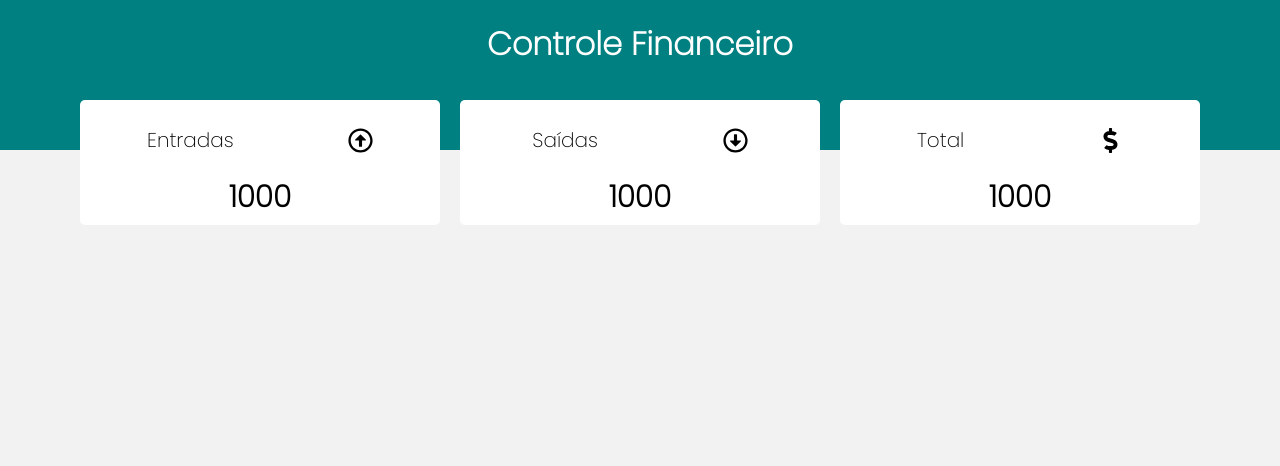
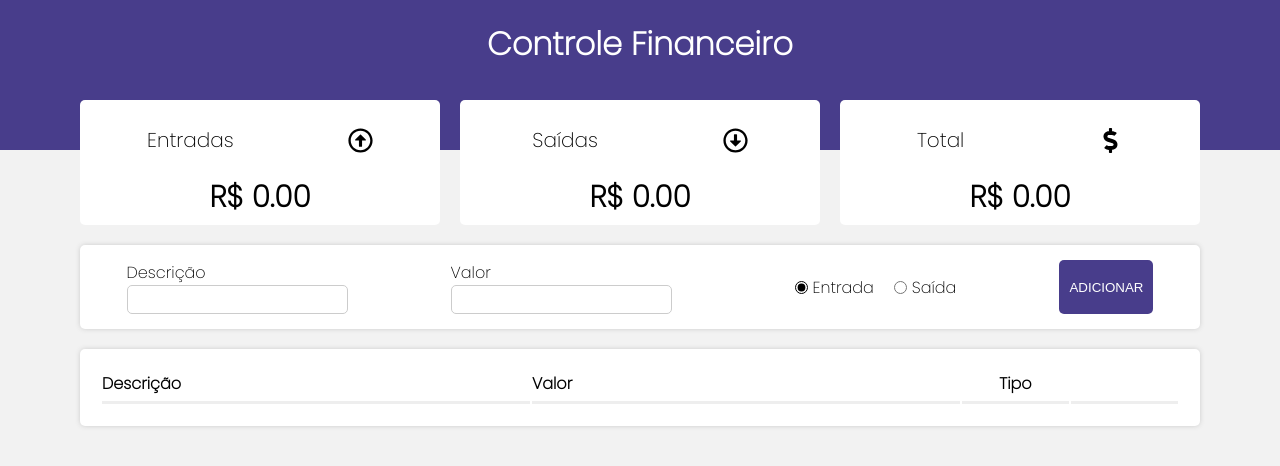
Before and after one commit to MatheusAndradeMelo/Financial-System---React, a React (Create React App) app: page / in a window 1280 px wide. Shown: the top 466 px of the page. Built offline with nearby package versions, Linux system fonts and the light colour scheme.

Commit message:
last commit

```diff
--- a/src/App.js
+++ b/src/App.js
@@ -1,13 +1,54 @@
-import React from 'react';
-import GlobalStyle from './styles/global';
-import Header from './components/Header';
-import Resume from './components/Header/Resume';
+import React, { useEffect, useState } from "react";
+import GlobalStyle from "./styles/global";
+import Header from "./components/Header";
+import Resume from "./components/Header/Resume";
+import Form from "./components/Form";
 
 const App = () => {
+  const data = localStorage.getItem("transactions");
+  const [transactionsList, setTransactionsList] = useState(
+    data ? JSON.parse(data) : []
+  );
+  const [income, setIncome] = useState(0);
+  const [expense, setExpense] = useState(0);
+  const [total, setTotal] = useState(0);
+
+  useEffect(() => {
+    const amountExpense = transactionsList
+      .filter((item) => item.expense)
+      .map((transaction) => Number(transaction.amount));
+
+    const amountIncome = transactionsList
+      .filter((item) => !item.expense)
+      .map((transaction) => Number(transaction.amount));
+
+    const expense = amountExpense.reduce((acc, cur) => acc + cur, 0).toFixed(2);
+    const income = amountIncome.reduce((acc, cur) => acc + cur, 0).toFixed(2);
+
+    const total = Math.abs(income - expense).toFixed(2);
+
+    setIncome(`R$ ${income}`);
+    setExpense(`R$ ${expense}`);
+    setTotal(`${Number(income) < Number(expense) ? "-" : ""}R$ ${total}`);
+  }, [transactionsList]);
+
+  const handleAdd = (transaction) => {
+    const newArrayTransactions = [...transactionsList, transaction];
+
+    setTransactionsList(newArrayTransactions);
+
+    localStorage.setItem("transactions", JSON.stringify(newArrayTransactions));
+  };
+
   return (
     <>
       <Header />
-            <Resume />
+      <Resume income={income} expense={expense} total={total} />
+      <Form
+        handleAdd={handleAdd}
+        transactionsList={transactionsList}
+        setTransactionsList={setTransactionsList}
+      />
       <GlobalStyle />
     </>
   );
--- /dev/null
+++ b/src/components/Form/index.js
@@ -0,0 +1,73 @@
+import React, { useState } from "react";
+import Grid from "../Grid";
+import * as C from "./styles";
+
+const Form = ({ handleAdd, transactionsList, setTransactionsList }) => {
+  const [desc, setDesc] = useState("");
+  const [amount, setAmount] = useState("");
+  const [isExpense, setExpense] = useState(false);
+
+  const generateID = () => Math.round(Math.random() * 1000);
+
+  const handleSave = () => {
+    if (!desc || !amount) {
+      alert("Informe a descrição e o valor!");
+      return;
+    } else if (amount < 1) {
+      alert("O valor tem que ser positivo!");
+      return;
+    }
+
+    const transaction = {
+      id: generateID(),
+      desc: desc,
+      amount: amount,
+      expense: isExpense,
+    };
+
+    handleAdd(transaction);
+
+    setDesc("");
+    setAmount("");
+  };
+
+  return (
+    <>
+      <C.Container>
+        <C.InputContent>
+          <C.Label>Descrição</C.Label>
+          <C.Input value={desc} onChange={(e) => setDesc(e.target.value)} />
+        </C.InputContent>
+        <C.InputContent>
+          <C.Label>Valor</C.Label>
+          <C.Input
+            value={amount}
+            type="number"
+            onChange={(e) => setAmount(e.target.value)}
+          />
+        </C.InputContent>
+        <C.RadioGroup>
+          <C.Input
+            type="radio"
+            id="rIncome"
+            defaultChecked
+            name="group1"
+            onChange={() => setExpense(!isExpense)}
+          />
+          <C.Label htmlFor="rIncome">Entrada</C.Label>
+          <C.Input
+            type="radio"
+            id="rExpenses"
+            name="group1"
+            onChange={() => setExpense(!isExpense)}
+          />
+          <C.Label htmlFor="rExpenses">Saída</C.Label>
+        </C.RadioGroup>
+        <C.Button onClick={handleSave}>ADICIONAR</C.Button>
+      </C.Container>
+      <Grid itens={transactionsList} setItens={setTransactionsList} />
+    </>
+  );
+};
+
+export default Form;
--- /dev/null
+++ b/src/components/Form/styles.js
@@ -0,0 +1,52 @@
+import styled from "styled-components";
+
+export const Container = styled.div`
+  max-width: 1120px;
+  margin: 20px auto;
+  width: 98%;
+  background-color: #fff;
+  box-shadow: 0px 0px 5px #ccc;
+  border-radius: 5px;
+  display: flex;
+  justify-content: space-around;
+  padding: 15px 0px;
+  gap: 10px;
+  @media (max-width: 750px) {
+    display: grid;
+  }
+`;
+
+export const InputContent = styled.div`
+  display: flex;
+  flex-direction: column;
+`;
+
+export const Label = styled.label``;
+
+export const Input = styled.input`
+  outline: none;
+  border-radius: 5px;
+  padding: 5px 10px;
+  font-size: 15px;
+  border: 1px solid #ccc;
+`;
+
+export const RadioGroup = styled.div`
+  display: flex;
+  align-items: center;
+  input {
+    margin-left: 20px;
+    margin-right: 5px;
+    accent-color: black;
+    margin-top: 0;
+  }
+`;
+
+export const Button = styled.button`
+  padding: 5px 10px;
+  border: none;
+  border-radius: 5px;
+  cursor: pointer;
+  color: white;
+  background-color: DarkSlateBlue;
+`;
--- /dev/null
+++ b/src/components/Grid/index.js
@@ -0,0 +1,33 @@
+import React from "react";
+import GridItem from "../GridItem";
+import * as C from "./styles";
+
+const Grid = ({ itens, setItens }) => {
+  const onDelete = (ID) => {
+    const newArray = itens.filter((transaction) => transaction.id !== ID);
+    setItens(newArray);
+    localStorage.setItem("transactions", JSON.stringify(newArray));
+  };
+
+  return (
+    <C.Table>
+      <C.Thead>
+        <C.Tr>
+          <C.Th width={40}>Descrição</C.Th>
+          <C.Th width={40}>Valor</C.Th>
+          <C.Th width={10} alignCenter>
+            Tipo
+          </C.Th>
+          <C.Th width={10}></C.Th>
+        </C.Tr>
+      </C.Thead>
+      <C.Tbody>
+        {itens?.map((item, index) => (
+          <GridItem key={index} item={item} onDelete={onDelete} />
+        ))}
+      </C.Tbody>
+    </C.Table>
+  );
+};
+
+export default Grid;
--- /dev/null
+++ b/src/components/Grid/styles.js
@@ -0,0 +1,25 @@
+import styled from "styled-components";
+
+export const Table = styled.table`
+  width: 98%;
+  background-color: #fff;
+  padding: 20px;
+  box-shadow: 0px 0px 5px #ccc;
+  border-radius: 5px;
+  max-width: 1120px;
+  margin: 20px auto;
+`;
+
+export const Thead = styled.thead``;
+
+export const Tbody = styled.tbody``;
+
+export const Tr = styled.tr``;
+
+export const Th = styled.th`
+  text-align: start;
+  border-bottom: inset;
+  padding-bottom: 5px;
+  text-align: ${(props) => (props.alignCenter ? "center" : "start")};
+  width: ${(props) => (props.width ? props.width + "%" : "auto")};
+`;
--- /dev/null
+++ b/src/components/GridItem/index.js
@@ -0,0 +1,28 @@
+import React from "react";
+import * as C from "./styles";
+import {
+  FaRegArrowAltCircleUp,
+  FaRegArrowAltCircleDown,
+  FaTrash,
+} from "react-icons/fa";
+
+const GridItem = ({ item, onDelete }) => {
+  return (
+    <C.Tr>
+      <C.Td>{item.desc}</C.Td>
+      <C.Td>{item.amount}</C.Td>
+      <C.Td alignCenter>
+        {item.expense ? (
+          <FaRegArrowAltCircleDown color="red" />
+        ) : (
+          <FaRegArrowAltCircleUp color="green" />
+        )}
+      </C.Td>
+      <C.Td alignCenter>
+        <FaTrash onClick={() => onDelete(item.id)} />
+      </C.Td>
+    </C.Tr>
+  );
+};
+
+export default GridItem;
--- /dev/null
+++ b/src/components/GridItem/styles.js
@@ -0,0 +1,13 @@
+import styled from "styled-components";
+
+export const Tr = styled.tr``;
+
+export const Td = styled.td`
+  padding-top: 15px;
+  text-align: ${(props) => (props.alignCenter ? "center" : "start")};
+  word-break: break-all;
+  svg {
+    width: 18px;
+    height: 18px;
+  }
+`;
--- a/src/components/Header/Resume/index.js
+++ b/src/components/Header/Resume/index.js
@@ -7,12 +7,12 @@
   FaDollarSign,
 } from "react-icons/fa";
 
-const Resume = () => {
+const Resume = ({income, expense, total}) => {
   return (
     <C.Container>
-      <ResumeItem title="Entradas" Icon={FaRegArrowAltCircleUp} value="1000"/>
-      <ResumeItem title="Saídas" Icon={FaRegArrowAltCircleDown} value="1000"/>
-      <ResumeItem title="Total" Icon={FaDollarSign} value="1000"/>
+      <ResumeItem title="Entradas" Icon={FaRegArrowAltCircleUp} value={income}/>
+      <ResumeItem title="Saídas" Icon={FaRegArrowAltCircleDown} value={expense}/>
+      <ResumeItem title="Total" Icon={FaDollarSign} value={total}/>
     </C.Container>
   );
 };
--- a/src/components/Header/styles.js
+++ b/src/components/Header/styles.js
@@ -9,7 +9,7 @@
 export const Header = styled.h1`
     height: 150px;
     text-align: center;
-    background: teal;
+    background: DarkSlateBlue;
 `;
 
 export const Title = styled.div`
--- a/src/index.js
+++ b/src/index.js
@@ -1,6 +1,6 @@
 import { createRoot } from "react-dom/client";
 import App from "./App";
 
-const root = createRoot(document.querySelector("#root"))
+const root = createRoot(document.getElementById("root"));
 
-root.render(<App />)
+root.render(<App />);
```
Lines whose indentation alone changed are shown as unchanged.
